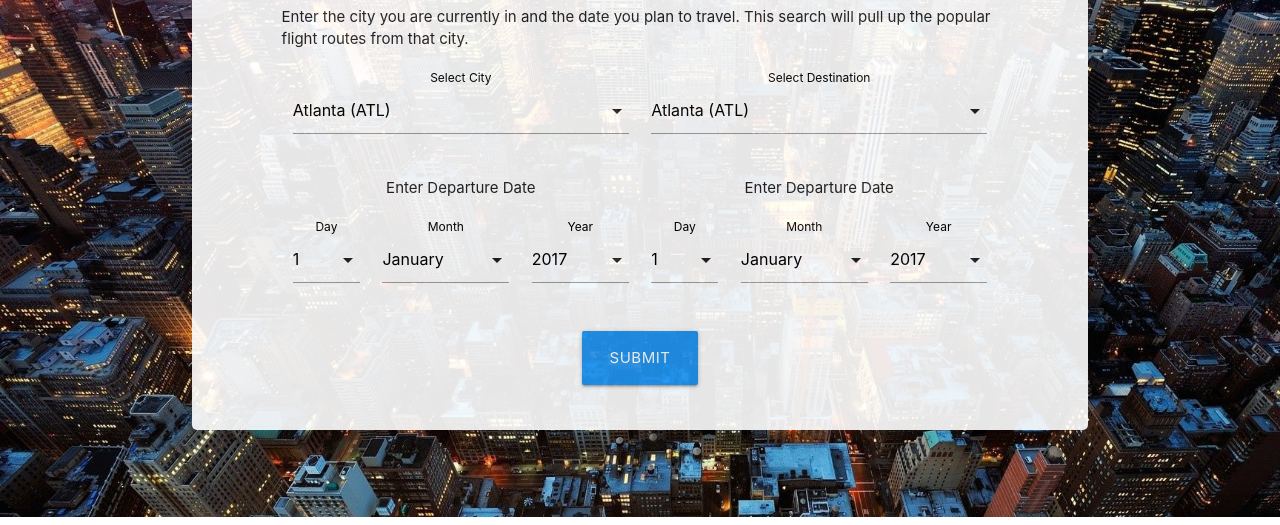
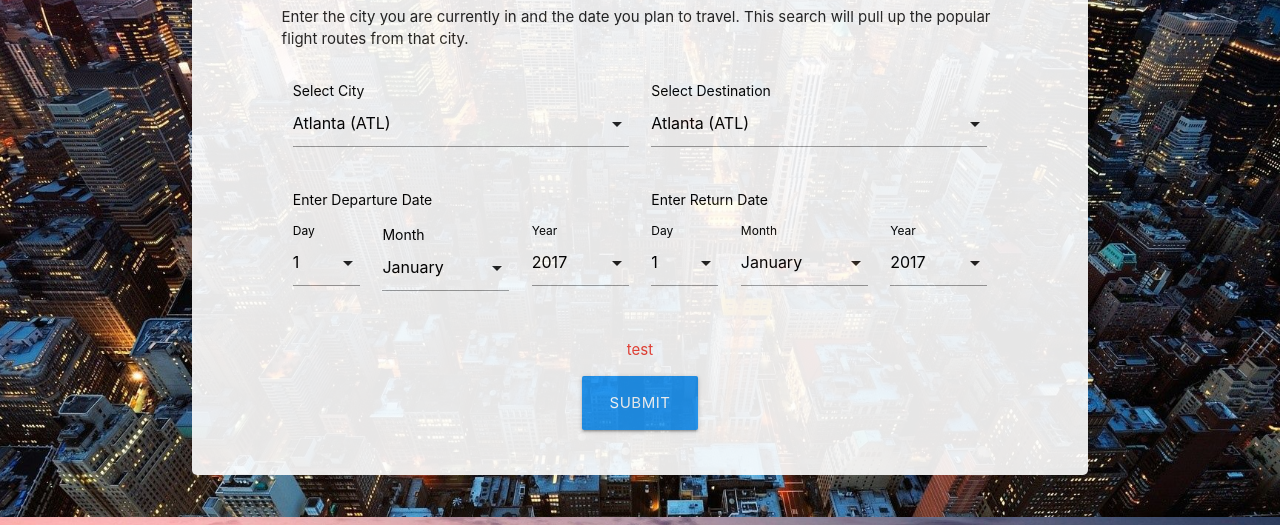
Before and after one commit to Daniel-Rojas/API-Website, a plain HTML site: page html/home.html in a window 1280 px wide. Shown: the part 283-808 px from the top of the page. Drawn offline with nearby package versions, Linux system fonts and the light colour scheme.

Commit message:
updated form validation

```diff
--- a/css/home.css
+++ b/css/home.css
@@ -28,9 +28,17 @@ body {
 
 .form-label {
 	text-align: left;
+	font-size: 14px;
+	padding-bottom: 0px;
+	margin-bottom: 0;
+	color: black;
+}
+
+.date-label {
+	text-align: left;
 	font-size: 12px;
 	padding-bottom: 0px;
-	margin-bottom: 0;
+	margin-bottom: 0px;
 	color: black;
 }
 
--- a/html/home.html
+++ b/html/home.html
@@ -29,16 +29,16 @@
 
 	<div class="body">
 		<div id="jumbotron" class="container">
-			<div id="home-form">
+			<form name="input-form" id="home-form" action="./result.html" onsubmit="return validateForm()" method="get">
 				<h2 id="form-header" class="form-header">Enter Current City</h2>
 				<p class="form-header">
 					Enter the city you are currently in and the date you plan to travel. This search will pull up the popular flight routes from that city.
 	        	</p>
 	        	<div class="row">
 	        		<div class="lable-and-input-field col sm12 m12 l6">
-	        			<label class="form-label black-text">Select City</label>
+	        			<p class="form-label black-text">Select City</p>
 	        			<div class="input-field">
-							<select>
+							<select name="current-city">
 								<option value="ATL">Atlanta (ATL)</option>
 								<option value="AUS">Austin (AUS)</option>
 								<option value="BOS">Boston (BOS)</option>
@@ -59,9 +59,9 @@
 						</div>
 	        		</div>
 	        		<div class="lable-and-input-field col sm12 m12 l6">
-	        			<label class="form-label ">Select Destination</label>
+	        			<p class="form-label ">Select Destination</p>
 						<div class="input-field">
-							<select>
+							<select name="destination-city">
 								<option value="ATL">Atlanta (ATL)</option>
 								<option value="AUS">Austin (AUS)</option>
 								<option value="BOS">Boston (BOS)</option>
@@ -84,12 +84,12 @@
 	        	</div>
 	        	<div class="row">
 	   	        	<div class="form-dates col sm6 m6 l6">
-	   	        		<p>Enter Departure Date</p>
+	   	        		<p class="form-label">Enter Departure Date</p>
 			        	<div class="row">
 							<div class="lable-and-input-field col sm3 m3 l3">
-			        			<label class="form-label">Day</label>
+			        			<p class="date-label">Day</p>
 								<div class="input-field">
-									<select>
+									<select name="departure-day">
 										<option value="01">1</option>
 										<option value="02">2</option>
 										<option value="03">3</option>
@@ -125,9 +125,9 @@
 								</div>
 			        		</div>
 			        		<div class="lable-and-input-field col sm5 m5 l5">
-			        			<label class="form-label">Month</label>
-								<div class="input-field">
-									<select>
+			        			<p class="form-label">Month</p>
+								<div class="date-field">
+									<select name="departure-month">
 										<option value="01">January</option>
 										<option value="02">February</option>
 										<option value="03">March</option>
@@ -144,9 +144,9 @@
 								</div>
 			        		</div>
 			        		<div class="lable-and-input-field col sm4 m4 l4">
-			        			<label class="form-label">Year</label>
+			        			<p class="date-label">Year</p>
 								<div class="input-field">
-									<select>
+									<select name="departure-year">
 										<option value="2017">2017</option>
 										<option value="2018">2018</option>
 										<option value="2019">2019</option>
@@ -156,12 +156,12 @@
 						</div>
 		        	</div>
 					<div class="form-dates col sm6 m6 l6">
-		        		<p>Enter Departure Date</p>
+		        		<p class="form-label">Enter Return Date</p>
 			        	<div class="row">
 							<div class="lable-and-input-field col sm3 m3 l3">
-			        			<label class="form-label">Day</label>
+			        			<p class="date-label">Day</p>
 								<div class="input-field">
-									<select>
+									<select name="return-day">
 										<option value="01">1</option>
 										<option value="02">2</option>
 										<option value="03">3</option>
@@ -197,9 +197,9 @@
 								</div>
 			        		</div>
 			        		<div class="lable-and-input-field col sm5 m5 l5">
-			        			<label class="form-label">Month</label>
+			        			<p class="date-label">Month</p>
 								<div class="input-field">
-									<select>
+									<select name="return-month">
 										<option value="01">January</option>
 										<option value="02">February</option>
 										<option value="03">March</option>
@@ -216,9 +216,9 @@
 								</div>
 			        		</div>
 			        		<div class="lable-and-input-field col sm4 m4 l4">
-			        			<label class="form-label">Year</label>
+			        			<p class="date-label">Year</p>
 								<div class="input-field">
-									<select>
+									<select name="return-year">
 										<option value="2017">2017</option>
 										<option value="2018">2018</option>
 										<option value="2019">2019</option>
@@ -228,9 +228,9 @@
 						</div>
 		        	</div>
 	        	</div>
-
-	        	<a id="submit-button" class="waves-effect waves-light btn-large blue" href="../html/home.html">Submit</a>
-			</div>
+	        	<p class="red-text" id="validationMessage">test</p>
+	        	<button type="submit" id="submit-button" class="btn waves-effect waves-light btn-large blue">Submit</a>
+			</form>
 		</div>
 	</div>
 
--- a/javascript/home.js
+++ b/javascript/home.js
@@ -1,3 +1,35 @@
-  $(document).ready(function(){
+  $(document).ready(function() {
     $('select').formSelect();
   });
+
+  function validateForm() {
+  	var currentCity = document.forms["input-form"]["current-city"].value;
+  	var destinationCity = document.forms["input-form"]["destination-city"].value;
+  	if (currentCity == destinationCity) {
+	  alert("Current city and Destination city must be different.");
+  	  return false;
+  	}
+  	else {
+  	  var departureDay = parseInt(document.forms["input-form"]["departure-day"].value);
+	  var departureMonth = parseInt(document.forms["input-form"]["departure-month"].value);
+	  var departureYear = parseInt(document.forms["input-form"]["departure-year"].value);
+	  var returnDay = parseInt(document.forms["input-form"]["return-day"].value);
+	  var returnMonth = parseInt(document.forms["input-form"]["return-month"].value);
+	  var returnYear = parseInt(document.forms["input-form"]["return-year"].value);
+	  if (departureYear > returnYear) {
+	  	alert("Return year must be later that departure year.");
+	  	  return false;
+	  }
+	  else if (departureMonth > returnMonth) {
+	  	alert("Return month must be later that departure month.");
+	  	  return false;
+	  }
+	  else if (departureDay > returnDay) {
+		alert("Return day must be later that departure day.");
+		  return false;
+	  }
+	  else {
+	  	return true;
+	  }
+	}
+  }
```
Also changed, not shown: html/result.html (added, +9 -0 lines).
